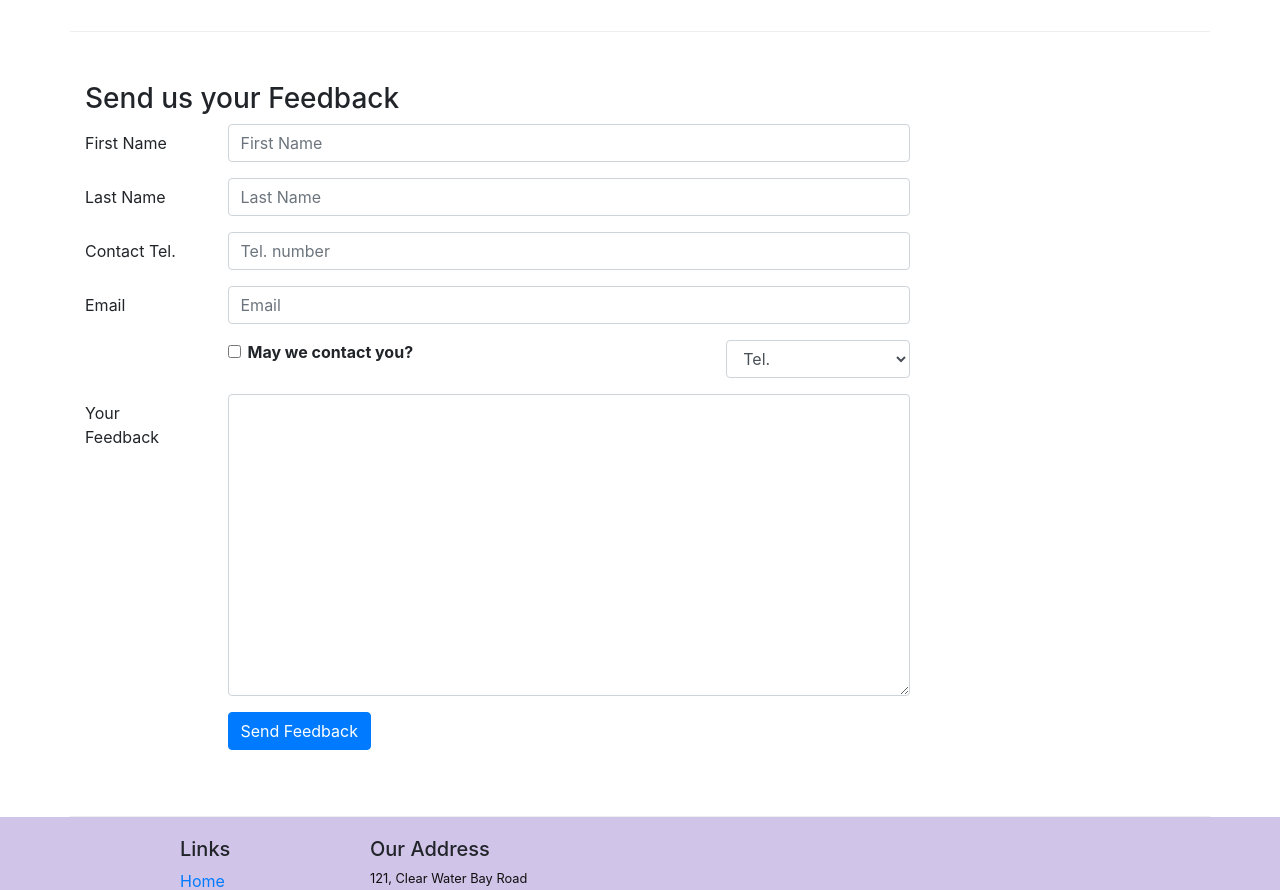
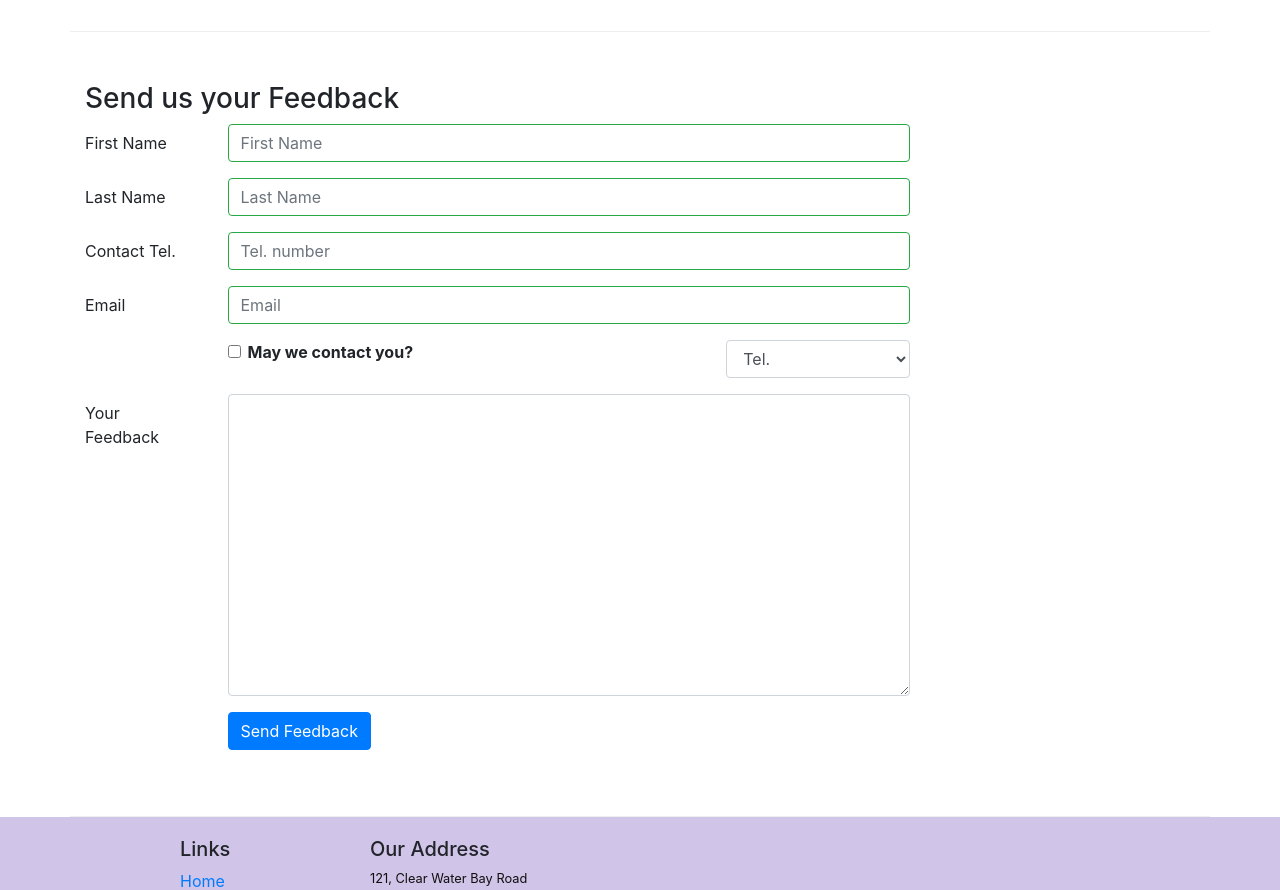
Before and after one commit to shafiq9/shafiq-restaurant-app, a React (Create React App) app: page /contactus in a window 1280 px wide. Shown: the part 860-1750 px from the top of the page. Built offline with nearby package versions, Linux system fonts and the light colour scheme.

Commit message:
Controlled Form Validation update

```diff
--- a/src/components/ContactComponent.js
+++ b/src/components/ContactComponent.js
@@ -175,6 +175,9 @@ class Contact extends Component {
 										name='firstname'
 										placeholder='First Name'
 										value={this.state.firstname}
+										valid={errors.firstname === ""}
+										invalid={errors.firstname !== ""}
+										onBlur={this.handleBlur("firstname")}
 										onChange={this.handleInputChange}
 									/>
 									<FormFeedback>{errors.firstname}</FormFeedback>
@@ -191,6 +194,9 @@ class Contact extends Component {
 										name='lastname'
 										placeholder='Last Name'
 										value={this.state.lastname}
+										valid={errors.lastname === ""}
+										invalid={errors.lastname !== ""}
+										onBlur={this.handleBlur("lastname")}
 										onChange={this.handleInputChange}
 									/>
 									<FormFeedback>{errors.lastname}</FormFeedback>
@@ -207,6 +213,9 @@ class Contact extends Component {
 										name='telnum'
 										placeholder='Tel. number'
 										value={this.state.telnum}
+										valid={errors.telnum === ""}
+										invalid={errors.telnum !== ""}
+										onBlur={this.handleBlur("telnum")}
 										onChange={this.handleInputChange}
 									/>
 									<FormFeedback>{errors.telnum}</FormFeedback>
@@ -223,6 +232,9 @@ class Contact extends Component {
 										name='email'
 										placeholder='Email'
 										value={this.state.email}
+										valid={errors.email === ""}
+										invalid={errors.email !== ""}
+										onBlur={this.handleBlur("email")}
 										onChange={this.handleInputChange}
 									/>
 									<FormFeedback>{errors.email}</FormFeedback>
```
